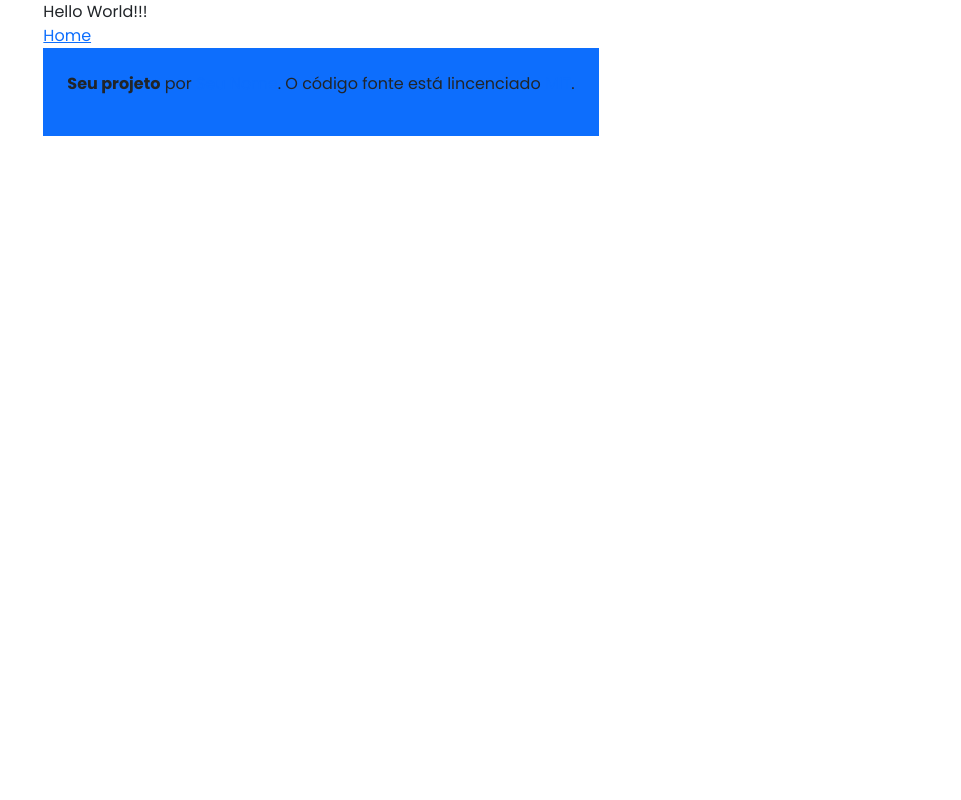
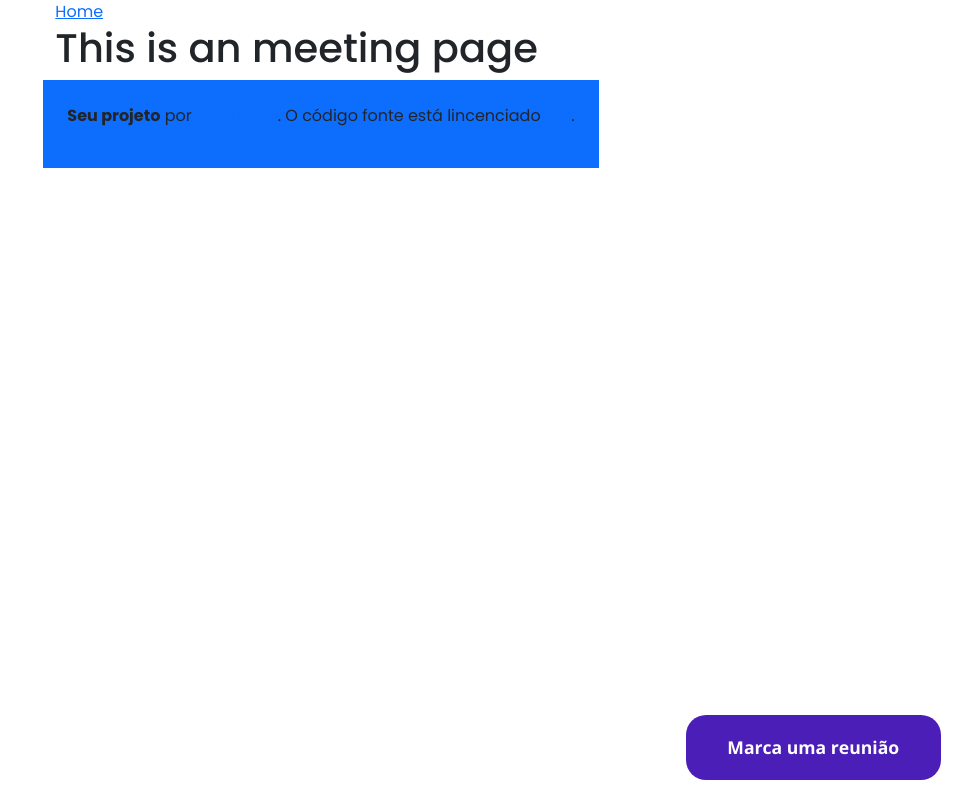
Before and after one commit to henriquef9/site, a Vue app in the folder homepage-vue/: page / in a window 1280 px wide. Shown: the whole page, without its empty margins (319-1280 px from the left). Built offline with nearby package versions, Linux system fonts and the light colour scheme.

Commit message:
Implementações

```diff
--- a/homepage-vue/src/App.vue
+++ b/homepage-vue/src/App.vue
@@ -1,22 +1,34 @@
 <script setup>
-import { RouterLink, RouterView } from 'vue-router'
-import Footer from './components/Footer.vue'
+import Footer from './components/Footer.vue';
+import ButtonMeeting from './components/Button.vue'
 </script>
 
 <template>
-  <header>
-
-    <div>Hello World!!!</div>
-
-    <div class="wrapper">
-      <RouterLink to="/">Home</RouterLink>
-    </div>
+  <header class="container">
+    <RouterLink to="/"> Home </RouterLink>
     <RouterView />
   </header>
+
+  <ButtonMeeting />
+
   <Footer />
 
 </template>
 
+<script>
+export default {
+
+}
+</script>
+
 <style scoped>
 
+.v-enter, .v-leave-to{
+  opacity: 0;
+}
+
+.v-enter-active, .v-leave-active{
+  transition: opacity 1s;
+}
+
 </style>
--- a/homepage-vue/src/assets/style.css
+++ b/homepage-vue/src/assets/style.css
@@ -5,7 +5,7 @@
 @import url('https://fonts.googleapis.com/css2?family=Open+Sans:ital,wght@0,300;0,400;0,500;0,600;0,700;0,800;1,300;1,400;1,500;1,600;1,700;1,800&display=swap');
 
 :root{
-    --font-primary: 'Poppins', sans-serif;;
+    --font-primary: 'Poppins', sans-serif;
     --font-secondary: 'Open Sans', sans-serif;
     --color-1: #000000;
     --color-2: #fff;
--- /dev/null
+++ b/homepage-vue/src/components/Button.vue
@@ -0,0 +1,41 @@
+<template>
+        <button @click="handleClick()" class="btn text-white fixed-btn" type="button">
+            Marca uma reunião
+        </button>
+</template>
+
+<script>
+export default {
+    methods: {
+        handleClick(){
+            console.log('click');
+        }
+    }
+}
+</script>
+
+<style scoped>
+
+    button{
+        background-color: var(--color-purple);
+        font-family: var(--font-secondary);
+        font-size: 1.1rem;
+        font-weight: bold;
+        border-radius: 20px;
+        color: var(--color-2);
+        transition: 1.2s;
+    }
+
+    button:hover {
+        background-color: var(--color-purple);
+        border-color: var(--color-2);
+        transform: scale(1.1);
+    }
+
+    .fixed-btn {
+        position: fixed;
+        bottom: 20px;
+        right: 20px;
+    }
+
+</style>
--- a/homepage-vue/src/router/index.js
+++ b/homepage-vue/src/router/index.js
@@ -1,8 +1,14 @@
-import { createRouter, createWebHistory } from 'vue-router'
+import { createRouter, createWebHistory } from 'vue-router';
+import Home from '../views/MeetingView.vue';
 
 const router = createRouter({
   history: createWebHistory(import.meta.env.BASE_URL),
   routes: [
+    {
+      path: '/',
+      name: 'home',
+      component: Home,
+    },
     {
       path: '/about',
       name: 'about',
--- /dev/null
+++ b/homepage-vue/src/views/MeetingView.vue
@@ -0,0 +1,17 @@
+<template>
+    <div class="meeting">
+      <h1>This is an meeting page</h1>
+    </div>
+  </template>
+
+  <style>
+
+  @media (min-width: 1024px) {
+    .meet {
+      min-height: 100vh;
+      display: flex;
+      align-items: center;
+    }
+  }
+
+  </style>
```
